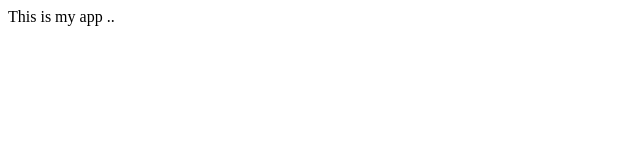
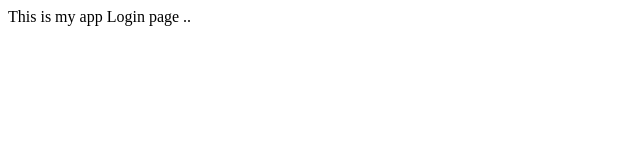
Before and after one commit to anshi97/Login, a plain HTML site: page index.html in a window 1280 px wide. Shown: the full height of the page, 0-640 px from the left. Drawn offline with Linux system fonts and the light colour scheme.

Commit message:
Login br

```diff
--- a/index.html
+++ b/index.html
@@ -2,6 +2,8 @@
 <head>
 <title> My app </title>
 </head>
-<body> This is my app </body>
+<body> This is my app
+Login page
+ </body>
 </html>
 ..
```
Also changed, not shown: login.html (added).
